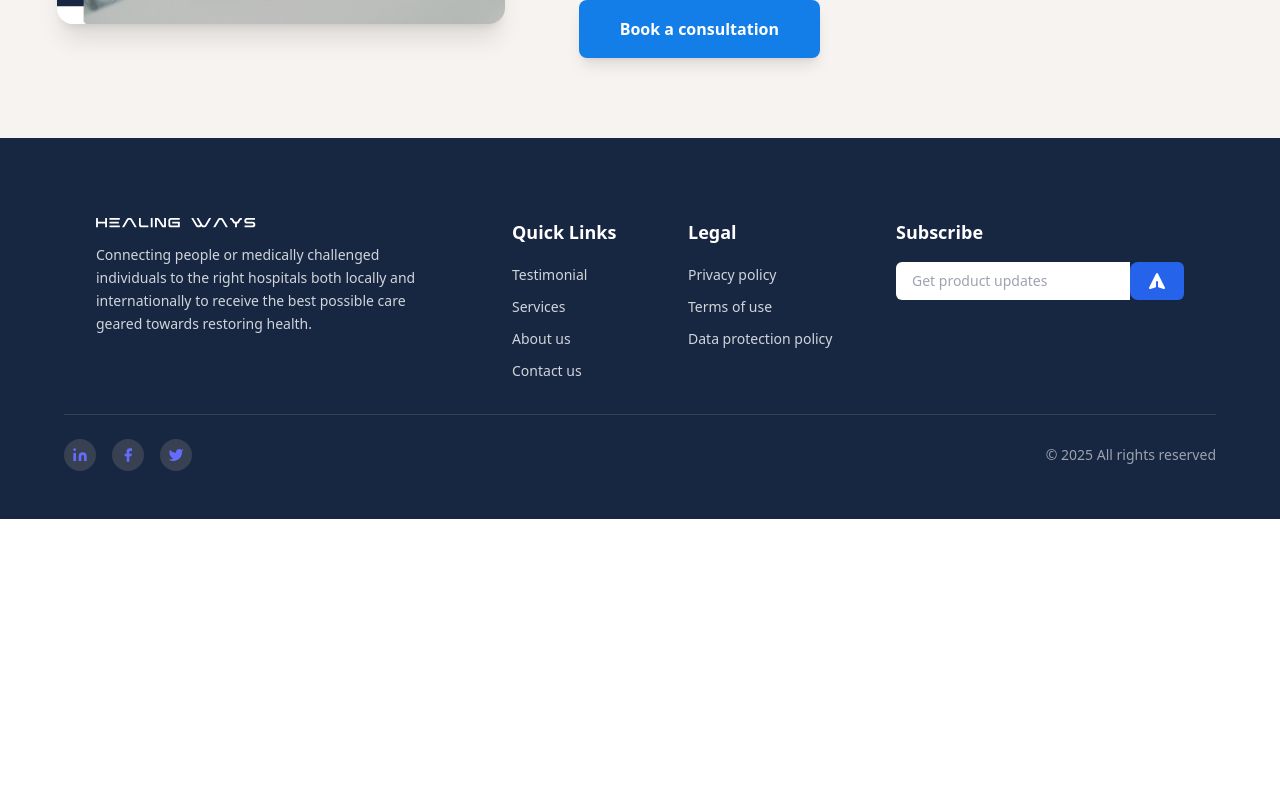
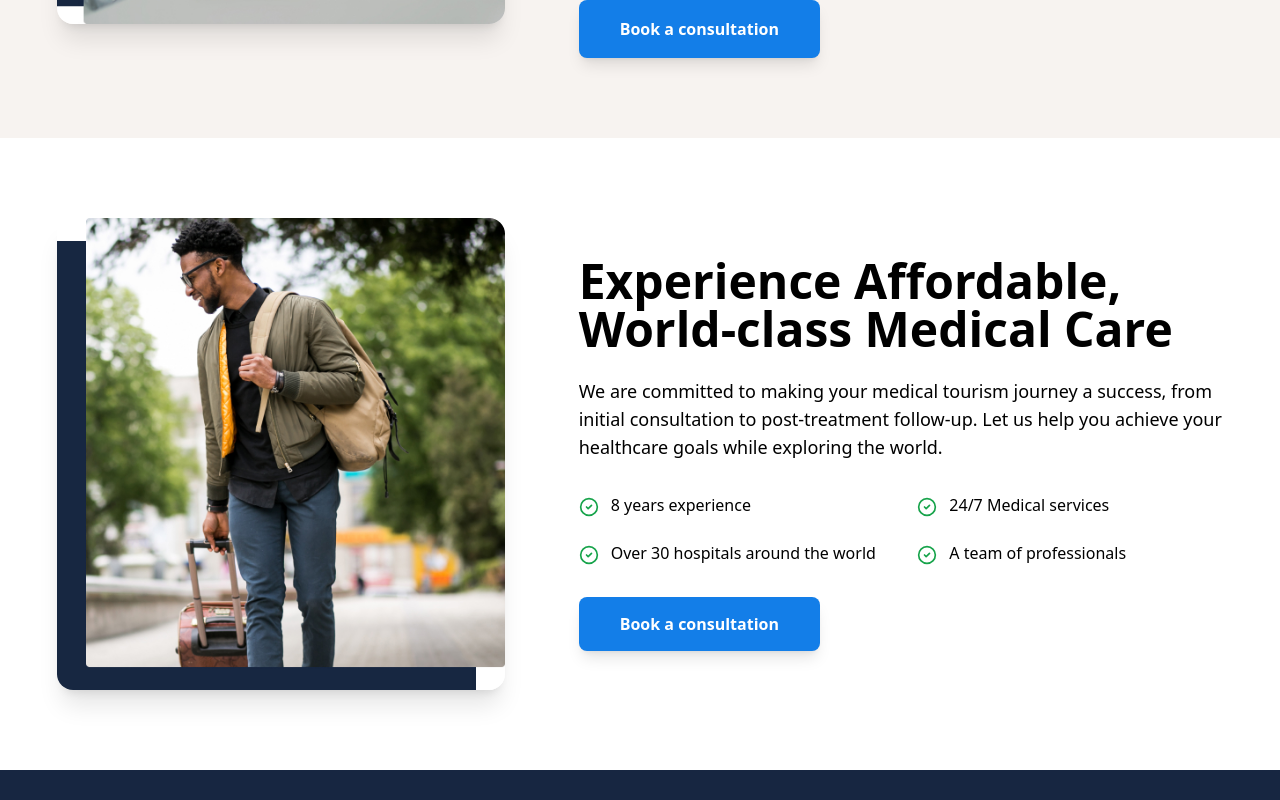
Before and after one commit to Binmuhammad001/healing-ways, a React (Vite) app: page /rep_service in a window 1280 px wide. Shown: the part 1240-2040 px from the top of the page. Before the commit the page ends 1759 px from the top, so only its background shows below. Built offline with nearby package versions, Linux system fonts and the light colour scheme.

Commit message:
Update rep_service.jsx

```diff
--- a/src/pages/rep_service.jsx
+++ b/src/pages/rep_service.jsx
@@ -15,6 +15,7 @@ export default function App(){
         <Navbar/>
         <Hero/>
         <Section1/>
+        <Section2/>
         <Footer/>
         </>
     )
```
